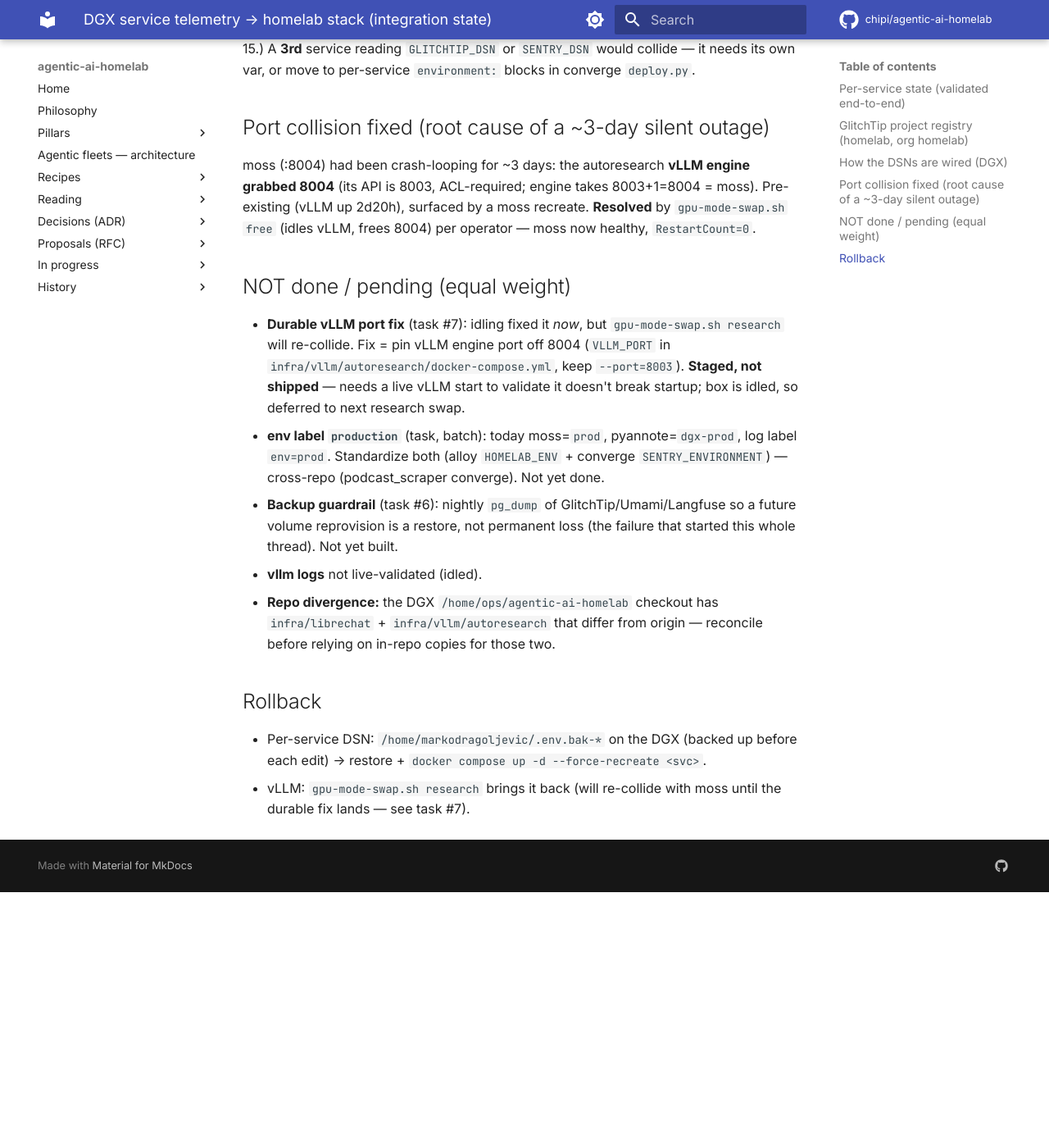
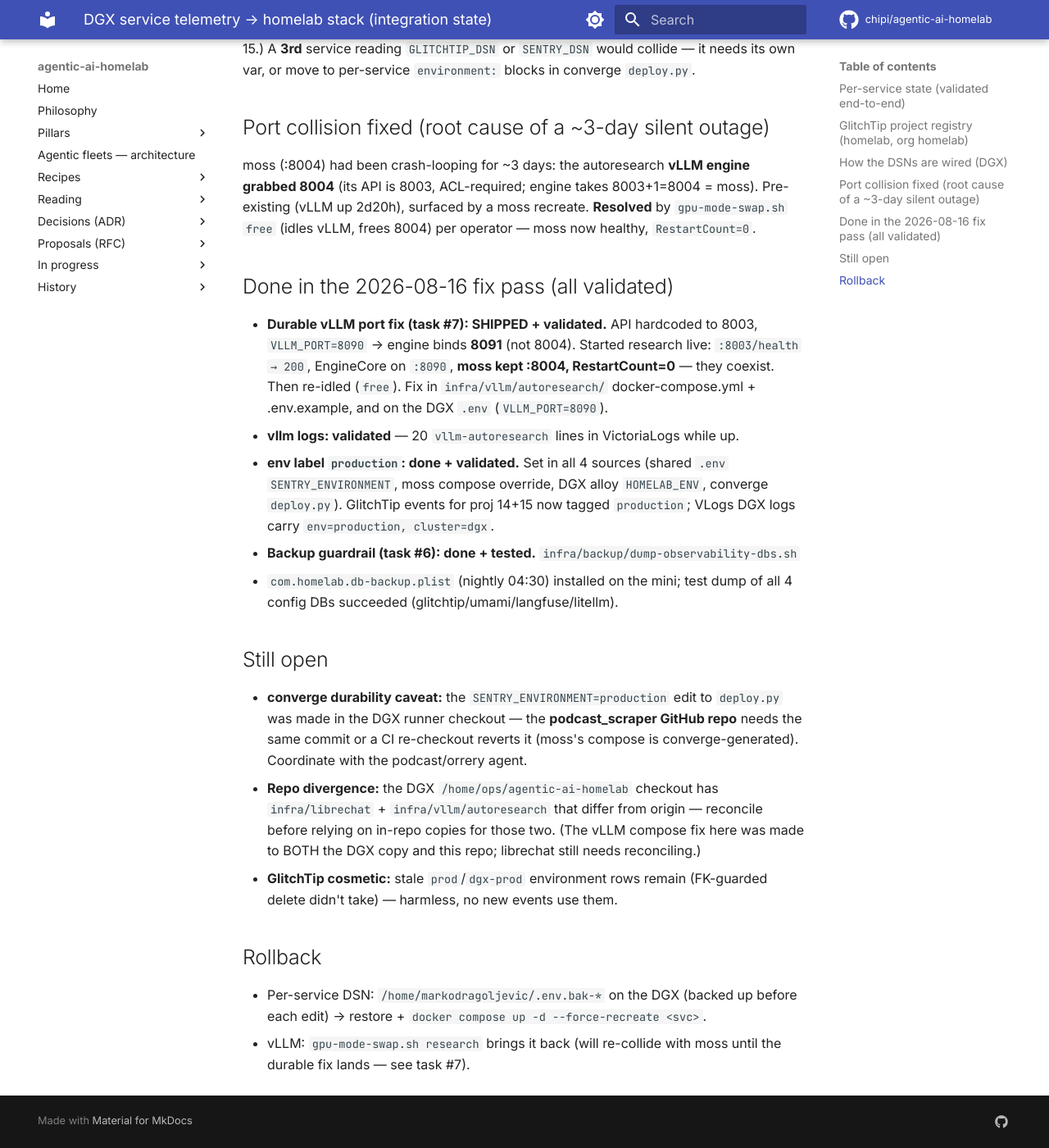
Before and after one commit to chipi/agentic-ai-homelab, an MkDocs documentation site: the page built from docs/wip/dgx-telemetry-integration.md, in a window 1280 px wide and 1400 px high, scrolled down 1434 px. Shown: the whole window at 82% size. Built offline with MkDocs 1.6.1 and Material for MkDocs 9.7.7, drawn with Linux system fonts in a browser that asks for light colours; comment, search, counter and statistics services are not loaded; before the commit the page ends 2522 px from its top, so only the background shows below that.

Commit message:
fix(dgx): ship the 4 remaining items — env=production, vLLM port decouple, backup guardrail
Follow-through on the DGX telemetry integration (operator: fix, don't just surface).

- vLLM durable port fix (SHIPPED + validated live): API hardcoded to 8003 (ACL),
  VLLM_PORT=8090 moves the EngineCore ZMQ to 8091 off moss's :8004. Started research
  live to confirm: :8003/health 200, engine on :8090, moss kept :8004 rc=0 — coexist.
  Re-idled after. Root cause of the ~3-day silent moss crash-loop.
- env label -> production: set in all 4 sources (shared .env, moss compose override,
  DGX alloy HOMELAB_ENV, converge deploy.py). Validated: GlitchTip proj 14/15 events
  tagged production; VLogs DGX logs env=production.
- Backup guardrail (nightly pg_dump of glitchtip/umami/langfuse/litellm): script +
  LaunchDaemon, installed on the mini, test dump of all 4 DBs OK.
- vllm logs validated in VictoriaLogs.

Durability caveat: converge deploy.py edit was on the DGX runner checkout — needs the
podcast_scraper GitHub commit too (documented).

Co-Authored-By: Claude Opus 4.8 (1M context) <noreply@anthropic.com>
Claude-Session: https://claude.ai/code/session_01XVnJsHb8tj185VUPmgKWQs

```diff
--- a/docs/wip/dgx-telemetry-integration.md
+++ b/docs/wip/dgx-telemetry-integration.md
@@ -48,22 +48,32 @@ Pre-existing (vLLM up 2d20h), surfaced by a moss recreate. **Resolved** by
 `gpu-mode-swap.sh free` (idles vLLM, frees 8004) per operator — moss now healthy,
 `RestartCount=0`.
 
-## NOT done / pending (equal weight)
-- **Durable vLLM port fix** (task #7): idling fixed it *now*, but `gpu-mode-swap.sh
-  research` will re-collide. Fix = pin vLLM engine port off 8004 (`VLLM_PORT` in
-  `infra/vllm/autoresearch/docker-compose.yml`, keep `--port=8003`). **Staged, not
-  shipped** — needs a live vLLM start to validate it doesn't break startup; box is
-  idled, so deferred to next research swap.
-- **env label `production`** (task, batch): today moss=`prod`, pyannote=`dgx-prod`,
-  log label `env=prod`. Standardize both (alloy `HOMELAB_ENV` + converge
-  `SENTRY_ENVIRONMENT`) — cross-repo (podcast_scraper converge). Not yet done.
-- **Backup guardrail** (task #6): nightly `pg_dump` of GlitchTip/Umami/Langfuse so a
-  future volume reprovision is a restore, not permanent loss (the failure that
-  started this whole thread). Not yet built.
-- **vllm logs** not live-validated (idled).
+## Done in the 2026-08-16 fix pass (all validated)
+- **Durable vLLM port fix (task #7): SHIPPED + validated.** API hardcoded to 8003,
+  `VLLM_PORT=8090` → engine binds **8091** (not 8004). Started research live:
+  `:8003/health → 200`, EngineCore on `:8090`, **moss kept :8004, RestartCount=0** —
+  they coexist. Then re-idled (`free`). Fix in `infra/vllm/autoresearch/`
+  docker-compose.yml + .env.example, and on the DGX `.env` (`VLLM_PORT=8090`).
+- **vllm logs: validated** — 20 `vllm-autoresearch` lines in VictoriaLogs while up.
+- **env label `production`: done + validated.** Set in all 4 sources (shared `.env`
+  `SENTRY_ENVIRONMENT`, moss compose override, DGX alloy `HOMELAB_ENV`, converge
+  `deploy.py`). GlitchTip events for proj 14+15 now tagged `production`; VLogs DGX
+  logs carry `env=production, cluster=dgx`.
+- **Backup guardrail (task #6): done + tested.** `infra/backup/dump-observability-dbs.sh`
+  + `com.homelab.db-backup.plist` (nightly 04:30) installed on the mini; test dump of
+  all 4 config DBs succeeded (glitchtip/umami/langfuse/litellm).
+
+## Still open
+- **converge durability caveat:** the `SENTRY_ENVIRONMENT=production` edit to
+  `deploy.py` was made in the DGX runner checkout — the **podcast_scraper GitHub repo**
+  needs the same commit or a CI re-checkout reverts it (moss's compose is
+  converge-generated). Coordinate with the podcast/orrery agent.
 - **Repo divergence:** the DGX `/home/ops/agentic-ai-homelab` checkout has
   `infra/librechat` + `infra/vllm/autoresearch` that differ from origin — reconcile
-  before relying on in-repo copies for those two.
+  before relying on in-repo copies for those two. (The vLLM compose fix here was made
+  to BOTH the DGX copy and this repo; librechat still needs reconciling.)
+- **GlitchTip cosmetic:** stale `prod`/`dgx-prod` environment rows remain (FK-guarded
+  delete didn't take) — harmless, no new events use them.
 
 ## Rollback
 - Per-service DSN: `/home/markodragoljevic/.env.bak-*` on the DGX (backed up before
```
Also changed, not shown: 4 other files.
